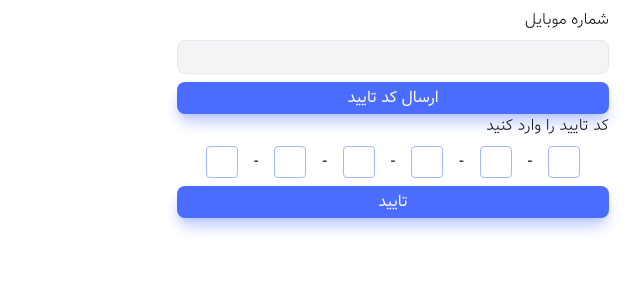
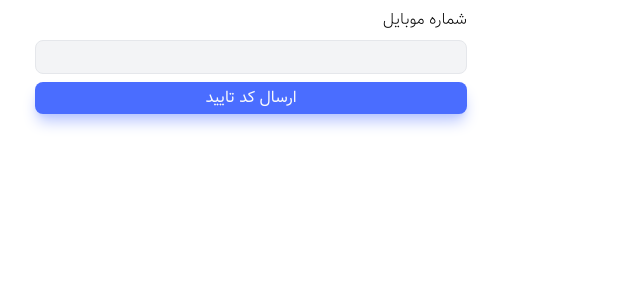
Before and after one commit to pouyaoskuee/Freelancer-App, a React (Vite) app in the folder client/: page /auth in a window 1280 px wide. Shown: the top 300 px of the page, without its empty margins (449-1092 px from the left). Built offline with nearby package versions, Linux system fonts and the light colour scheme.

Commit message:
feat: send-otp-form logics was written

```diff
--- a/client/package.json
+++ b/client/package.json
@@ -17,6 +17,7 @@
     "react-dom": "^19.2.6",
     "react-hot-toast": "^2.6.0",
     "react-icons": "^5.6.0",
+    "react-loader-spinner": "^8.0.2",
     "react-otp-input": "^3.1.1",
     "react-router-dom": "^7.17.0",
     "tailwindcss": "^4.3.0"
--- a/client/src/features/authentication/SendOTPForm.jsx
+++ b/client/src/features/authentication/SendOTPForm.jsx
@@ -3,8 +3,9 @@ import NumberInput from "../../ui/NumberInput.jsx";
 import {getOtp} from "../../services/authService.js";
 import {useMutation} from "@tanstack/react-query";
 import toast from "react-hot-toast";
+import Loading from "../../ui/Loading.jsx";
 
-function SendOtpForm() {
+function SendOtpForm({setStep}) {
     const [phoneNumber, setPhoneNumber] = useState('')
     const {isPending , error , data , mutateAsync} =useMutation({
         mutationFn: getOtp
@@ -17,16 +18,19 @@ function SendOtpForm() {
                 phoneNumber
             })
             console.log(response)
+            setStep(2)
             toast.success(response.message.status)
-        }catch(err){
-            console.log(err)
+        }catch(error){
+            console.log(error)
+            toast.error(error.message)
         }
 
     }
 
     return (
         <section>
-            <NumberInput label={'شماره موبایل'} value={phoneNumber} onChange={e => setPhoneNumber(e.target.value)} handler={handler}/>
+            <NumberInput label={'شماره موبایل'} value={phoneNumber} onChange={e => setPhoneNumber(e.target.value)} handler={handler} isLoading={isPending}/>
+
         </section>
     );
 }
--- a/client/src/index.css
+++ b/client/src/index.css
@@ -8,7 +8,10 @@
 
 }
 
+
 @theme {
+
+
 
     /*fonts*/
     --font-vazir: 'vazir';
--- a/client/src/pages/Auth.jsx
+++ b/client/src/pages/Auth.jsx
@@ -1,11 +1,22 @@
 import SendOtpForm from "../features/authentication/SendOTPForm.jsx";
 import CheckOtpForm from "../features/authentication/CheckOTPForm.jsx";
+import {useState} from "react";
 
 function Auth() {
+    const [step, setStep] = useState(1)
+
+    function renderStep() {
+        switch(step) {
+            case 1:
+              return <SendOtpForm setStep={setStep} />
+            case 2:
+                return <CheckOtpForm/>
+        }
+    }
+
     return (
         <main className={'container max-w-[28rem]'}>
-            <SendOtpForm/>
-            <CheckOtpForm/>
+            {renderStep()}
         </main>
     );
 }
--- /dev/null
+++ b/client/src/ui/Loading.jsx
@@ -0,0 +1,16 @@
+import {ThreeDots} from "react-loader-spinner";
+
+function Loading({width=75, height=40}) {
+    return (
+        <ThreeDots
+            height={height}
+            width={width}
+            radius={9}
+            wrapperClass={'flex justify-center'}
+            color="var(--color-primary-900)"
+            visible={true}
+        />
+    );
+}
+
+export default Loading;
--- a/client/src/ui/NumberInput.jsx
+++ b/client/src/ui/NumberInput.jsx
@@ -1,5 +1,6 @@
+import Loading from "./Loading.jsx";
 
-function NumberInput({label, value, onChange , handler}) {
+function NumberInput({label, value, onChange , handler , isLoading , loading}) {
 
 
     return (
@@ -16,10 +17,14 @@ function NumberInput({label, value, onChange , handler}) {
                 className={'w-full numberInput'}
             />
 
-            <button
-                type="submit"
-                className={' w-full btn btn--primary'}
-            >ارسال کد تایید</button>
+            {
+                isLoading ? <Loading/>:
+                    <button
+                    type="submit"
+                    className={' w-full btn btn--primary'}
+                >ارسال کد تایید</button>
+            }
+
         </form>
     );
 }
```
Also changed, not shown: 1 other file (tests, documents, lock files or other folders).
